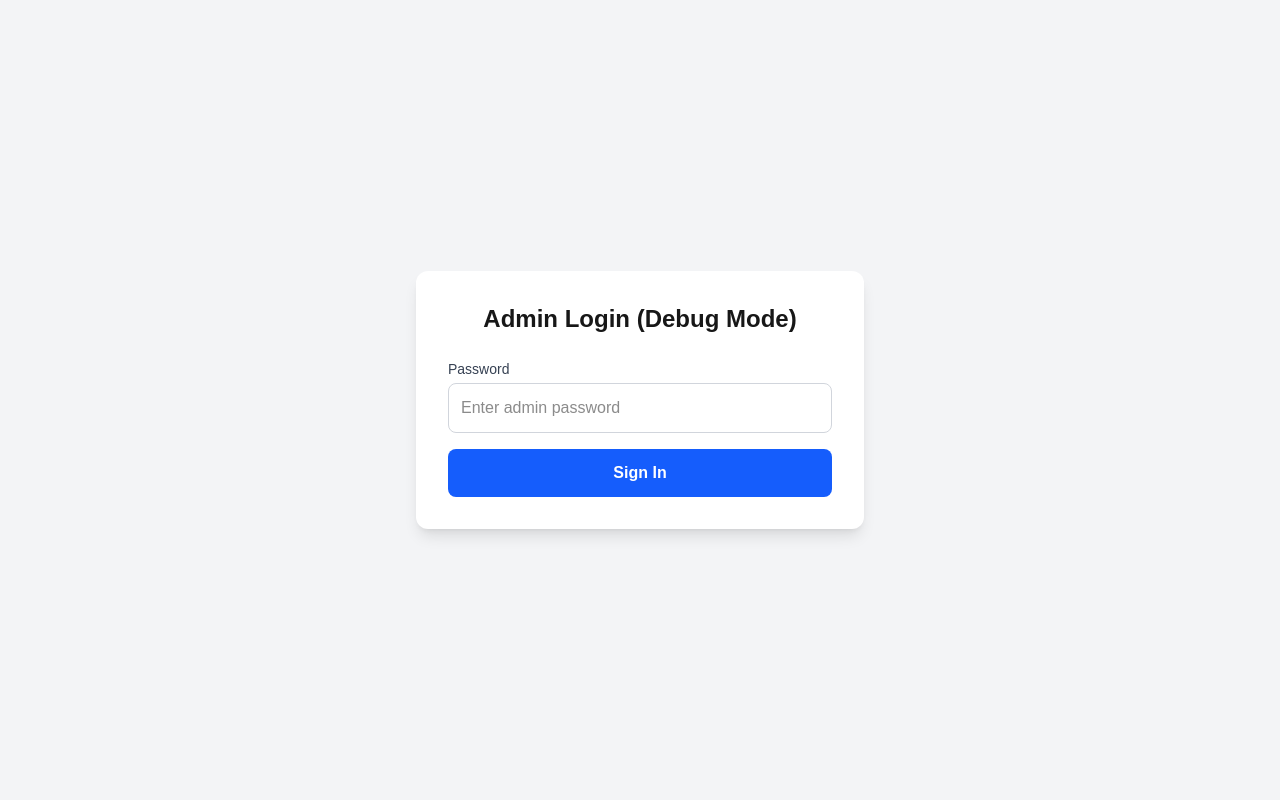
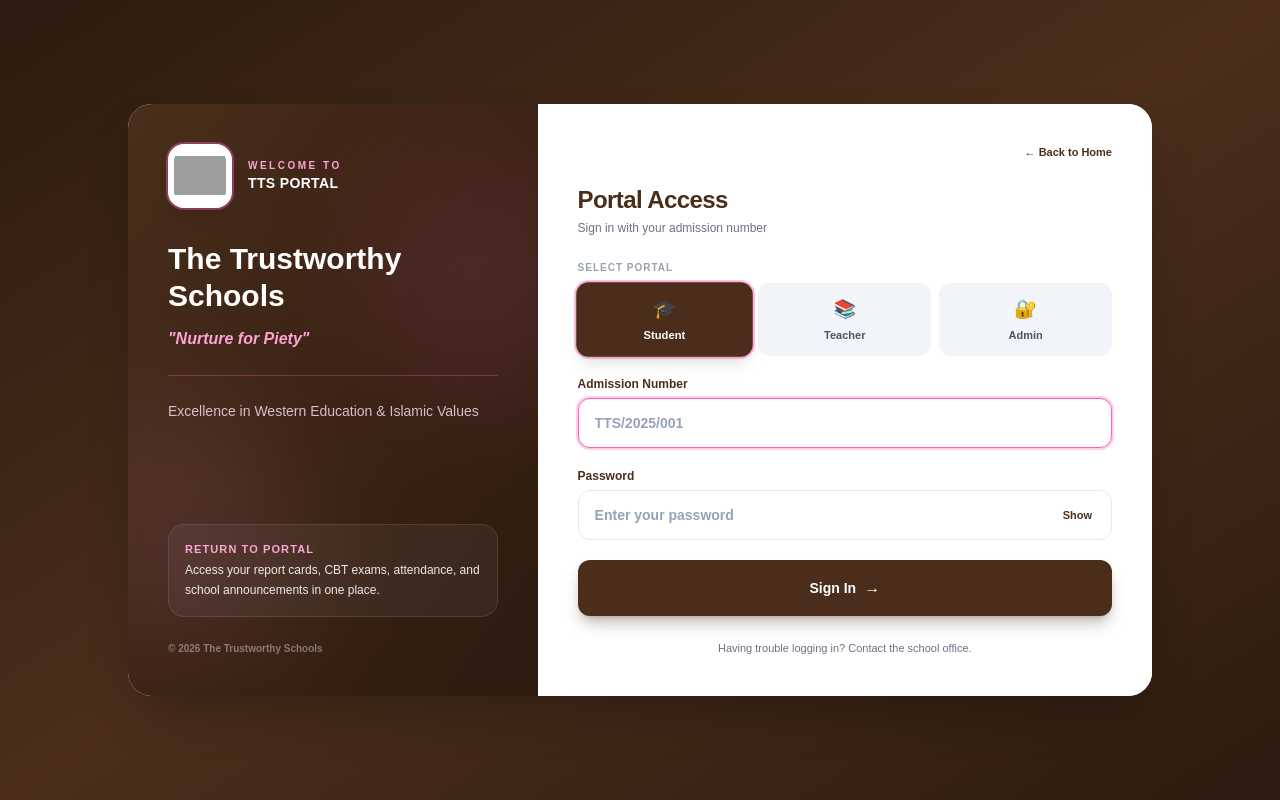
Before and after one commit to ideolixl-create/school-management-system, a Next.js app: page /login in a window 1280 px wide. Built offline with nearby package versions, Linux system fonts and the light colour scheme; grey boxes are pictures that could not be loaded.

Commit message:
feat: restored beautiful login page, fixed report card footer layout

```diff
--- a/src/app/login/page.tsx
+++ b/src/app/login/page.tsx
@@ -1,99 +1,241 @@
 'use client'
 
-import { useState } from 'react'
+import { useState, useRef, useEffect } from 'react'
 import { useRouter } from 'next/navigation'
+
+const SCHOOL = {
+  name: 'The Trustworthy Schools',
+  motto: 'Nurture for Piety',
+  tagline: 'Excellence in Western Education & Islamic Values',
+  logo: 'https://raw.githubusercontent.com/ideolixlearninghub/Trustworthy_schoolsexam/main/The%20trustworthy%20school%20logo.jpg',
+}
+
+type Role = 'student' | 'teacher' | 'admin'
+
+const ROLE_OPTIONS: { value: Role; label: string; icon: string; hint: string; redirect: string }[] = [
+  { value: 'student', label: 'Student', icon: '🎓', hint: 'Sign in with your admission number', redirect: '/portal/student' },
+  { value: 'teacher', label: 'Teacher', icon: '📚', hint: 'Sign in with your school email', redirect: '/portal/teacher' },
+  { value: 'admin',   label: 'Admin',   icon: '🔐', hint: 'Administrator access only',     redirect: '/portal/admin' },
+]
+
+function GlobalStyles() {
+  return (
+    <style dangerouslySetInnerHTML={{ __html: `
+      input, select, textarea, option { color: #1A2332 !important; background-color: #ffffff; }
+      input::placeholder, textarea::placeholder { color: #94a3b8 !important; opacity: 1; }
+      input:-webkit-autofill { -webkit-text-fill-color: #1A2332 !important; }
+      @keyframes fadeIn { from { opacity: 0; transform: translateY(6px); } to { opacity: 1; transform: translateY(0); } }
+      .animate-fade { animation: fadeIn 0.35s ease-out both; }
+    `}} />
+  )
+}
 
 export default function LoginPage() {
   const router = useRouter()
+
+  const [loginRole, setLoginRole] = useState<Role>('student')
+  const [identifier, setIdentifier] = useState('')
   const [password, setPassword] = useState('')
+  const [showPassword, setShowPassword] = useState(false)
+  const [loading, setLoading] = useState(false)
   const [error, setError] = useState<string | null>(null)
-  const [debugInfo, setDebugInfo] = useState<string | null>(null)
-  const [loading, setLoading] = useState(false)
+  const [success, setSuccess] = useState<string | null>(null)
+
+  const firstFieldRef = useRef<HTMLInputElement>(null)
+
+  useEffect(() => {
+    firstFieldRef.current?.focus()
+  }, [loginRole])
+
+  function changeRole(role: Role) {
+    if (role === loginRole) return
+    setLoginRole(role)
+    setIdentifier('')
+    setPassword('')
+    setError(null)
+    setSuccess(null)
+    setShowPassword(false)
+  }
 
   async function handleLogin(e: React.FormEvent) {
     e.preventDefault()
+    if (loading) return
+
+    setError(null)
+    setSuccess(null)
     setLoading(true)
-    setError(null)
-    setDebugInfo(null)
+
+    const endpoint =
+      loginRole === 'admin'   ? '/api/admin-login' :
+      loginRole === 'teacher' ? '/api/teacher-login' :
+                                '/api/student-login'
+
+    const payload =
+      loginRole === 'admin'   ? { password } :
+      loginRole === 'teacher' ? { email: identifier, password } :
+                                { admissionNumber: identifier, password }
 
     try {
-      const res = await fetch('/api/admin-login', {
+      const res = await fetch(endpoint, {
         method: 'POST',
         headers: { 'Content-Type': 'application/json' },
-        body: JSON.stringify({ password }),
+        body: JSON.stringify(payload),
       })
 
-      const data = await res.json()
+      const data = await res.json().catch(() => ({}))
 
       if (!res.ok) {
-        setError(data.error || 'Login failed')
+        setError(data?.error || 'Login failed. Please try again.')
         setLoading(false)
         return
       }
 
-      // --- DEBUGGING COOKIE CHECK ---
-      setDebugInfo('Login API returned 200 OK. Checking cookie...')
-
-      // Give the browser 500ms to save the cookie, then test the /api/me/admin route
-      setTimeout(async () => {
-        const checkRes = await fetch('/api/me/admin')
-        const checkData = await checkRes.json()
-
-        if (checkRes.ok) {
-          setDebugInfo('Success! Cookie is valid. Redirecting...')
-          router.push('/portal/admin')
-        } else {
-          setError(`Cookie Check Failed: ${checkData.error || checkRes.statusText}`)
-          setDebugInfo(`Status: ${checkRes.status}. Check Vercel logs for details.`)
-          setLoading(false)
-        }
-      }, 500)
-
-    } catch (err: any) {
-      setError(err.message || 'Network error')
+      const meta = ROLE_OPTIONS.find((r) => r.value === loginRole)!
+      setSuccess('Login successful. Redirecting…')
+      setTimeout(() => router.push(meta.redirect), 600)
+    } catch {
+      setError('Something went wrong. Check your internet connection and try again.')
       setLoading(false)
     }
   }
 
+  const currentRoleMeta = ROLE_OPTIONS.find((r) => r.value === loginRole)!
+
   return (
-    <div className="min-h-screen flex items-center justify-center bg-gray-100 p-4">
-      <div className="bg-white p-8 rounded-xl shadow-lg w-full max-w-md">
-        <h1 className="text-2xl font-bold mb-6 text-center">Admin Login (Debug Mode)</h1>
+    <>
+      <GlobalStyles />
+      <div className="min-h-screen bg-gradient-to-br from-[#2D1B0F] via-[#4A2E1B] to-[#2D1B0F] flex items-center justify-center p-3 sm:p-6">
+        <div className="w-full max-w-5xl bg-white rounded-3xl shadow-2xl overflow-hidden grid grid-cols-1 lg:grid-cols-5">
 
-        <form onSubmit={handleLogin} className="space-y-4">
-          <div>
-            <label className="block text-sm font-medium text-gray-700 mb-1">Password</label>
-            <input
-              type="password"
-              value={password}
-              onChange={(e) => setPassword(e.target.value)}
-              className="w-full border border-gray-300 rounded-lg p-3 focus:ring-2 focus:ring-blue-500 outline-none"
-              placeholder="Enter admin password"
-              required
-            />
+          <div className="hidden lg:flex lg:col-span-2 relative bg-gradient-to-br from-[#4A2E1B] via-[#3A2214] to-[#2D1B0F] text-white p-10 flex-col justify-between overflow-hidden">
+            <div className="absolute inset-0 opacity-10 pointer-events-none" aria-hidden="true">
+              <div className="absolute top-10 -right-20 w-64 h-64 rounded-full bg-pink-400 blur-3xl" />
+              <div className="absolute bottom-10 -left-20 w-64 h-64 rounded-full bg-pink-300 blur-3xl" />
             </div>
 
-          <button
-            type="submit"
-            disabled={loading}
-            className="w-full bg-blue-600 text-white font-bold py-3 rounded-lg hover:bg-blue-700 disabled:opacity-50"
+            <div className="relative z-10">
+              <div className="flex items-center gap-4 mb-8">
+                <img src={SCHOOL.logo} alt={SCHOOL.name} className="w-16 h-16 rounded-2xl bg-white p-1.5 object-contain shadow-lg ring-2 ring-pink-400/40" />
+                <div className="min-w-0">
+                  <p className="text-[10px] font-black tracking-[0.25em] text-pink-300 uppercase">Welcome to</p>
+                  <p className="font-black text-sm tracking-wide">TTS PORTAL</p>
+                </div>
+              </div>
+              <h1 className="text-3xl font-black leading-tight mb-3">{SCHOOL.name}</h1>
+              <p className="text-base italic text-pink-300 font-semibold mb-6">"{SCHOOL.motto}"</p>
+              <div className="h-px bg-pink-400/30 mb-6" />
+              <p className="text-sm text-pink-100/80 leading-relaxed font-medium">{SCHOOL.tagline}</p>
+            </div>
+
+            <div className="relative z-10">
+              <div className="bg-white/5 border border-white/10 rounded-2xl p-4 backdrop-blur-sm">
+                <p className="text-[11px] uppercase tracking-widest text-pink-300 font-bold mb-1">Return to Portal</p>
+                <p className="text-xs text-white/90 leading-relaxed">
+                  Access your report cards, CBT exams, attendance, and school announcements in one place.
+                </p>
+              </div>
+              <p className="text-[10px] text-white/40 mt-6 font-semibold">© {new Date().getFullYear()} {SCHOOL.name}</p>
+            </div>
+          </div>
+
+          <div className="col-span-1 lg:col-span-3 p-6 sm:p-10 bg-white">
+            <div className="lg:hidden flex items-center gap-3 mb-6 pb-6 border-b border-slate-100">
+              <img src={SCHOOL.logo} alt={SCHOOL.name} className="w-12 h-12 rounded-xl bg-white p-1 object-contain ring-1 ring-pink-200 shrink-0" />
+              <div className="min-w-0">
+                <p className="font-black text-sm text-[#4A2E1B] leading-tight truncate">{SCHOOL.name}</p>
+                <p className="text-[11px] text-[#4A2E1B]/60 italic font-semibold truncate">"{SCHOOL.motto}"</p>
+              </div>
+            </div>
+
+            <div className="mb-6 flex justify-end">
+              <button onClick={() => router.push('/')} className="text-[11px] font-bold text-[#4A2E1B] hover:text-pink-600 transition">
+                ← Back to Home
+              </button>
+            </div>
+
+            <div className="mb-6">
+              <h2 className="text-2xl font-black text-[#4A2E1B] tracking-tight">Portal Access</h2>
+              <p className="text-xs text-gray-500 mt-1">{currentRoleMeta.hint}</p>
+            </div>
+
+            <form onSubmit={handleLogin} className="space-y-5">
+              <div>
+                <p className="text-[10px] font-black uppercase tracking-widest text-gray-400 mb-2">Select Portal</p>
+                <div className="grid grid-cols-3 gap-2">
+                  {ROLE_OPTIONS.map((r) => {
+                    const active = loginRole === r.value
+                    return (
+                      <button key={r.value} type="button" onClick={() => changeRole(r.value)}
+                        className={`flex flex-col items-center justify-center py-3 rounded-xl text-[11px] font-bold transition-all ${
+                          active ? 'bg-[#4A2E1B] text-white shadow-lg ring-2 ring-pink-400/50 scale-[1.02]' : 'bg-slate-100 text-gray-600 hover:bg-slate-200'
+                        }`}
                       >
-            {loading ? 'Checking...' : 'Sign In'}
+                        <span className="text-lg mb-1">{r.icon}</span>
+                        <span>{r.label}</span>
                       </button>
-        </form>
+                    )
+                  })}
+                </div>
+              </div>
 
-        {error && (
-          <div className="mt-4 p-4 bg-red-50 border-l-4 border-red-500 text-red-700 text-sm">
-            <strong>Error:</strong> {error}
+              {loginRole !== 'admin' && (
+                <div className="animate-fade" key={loginRole}>
+                  <label htmlFor="identifier" className="block text-xs font-bold text-[#4A2E1B] mb-1.5">
+                    {loginRole === 'student' ? 'Admission Number' : 'Teacher Email'}
+                  </label>
+                  <input id="identifier" ref={firstFieldRef} type={loginRole === 'teacher' ? 'email' : 'text'}
+                    placeholder={loginRole === 'student' ? 'TTS/2025/001' : 'teacher@thetrustworthyschools.com'}
+                    value={identifier} onChange={(e) => setIdentifier(e.target.value)}
+                    required autoComplete={loginRole === 'teacher' ? 'email' : 'username'}
+                    className="w-full border px-4 py-3.5 rounded-xl text-sm bg-white text-gray-900 font-semibold border-slate-200 focus:outline-none focus:border-pink-400 focus:ring-2 focus:ring-pink-200 transition"
+                  />
                 </div>
               )}
 
-        {debugInfo && (
-          <div className="mt-4 p-4 bg-blue-50 border-l-4 border-blue-500 text-blue-800 text-sm font-mono">
-            {debugInfo}
+              {loginRole === 'admin' && (
+                <div className="animate-fade bg-amber-50 border border-amber-200 rounded-xl p-4 flex items-start gap-3">
+                  <span className="text-2xl leading-none">🔒</span>
+                  <div>
+                    <p className="text-xs font-black text-amber-900 uppercase tracking-wide">Admin Access</p>
+                    <p className="text-xs text-amber-800 mt-1 leading-relaxed">Administrator login requires only the admin password. Enter it below to continue.</p>
+                  </div>
                 </div>
               )}
+
+              <div>
+                <label htmlFor="password" className="block text-xs font-bold text-[#4A2E1B] mb-1.5">Password</label>
+                <div className="relative">
+                  <input id="password" ref={loginRole === 'admin' ? firstFieldRef : undefined} type={showPassword ? 'text' : 'password'}
+                    placeholder="Enter your password" value={password} onChange={(e) => setPassword(e.target.value)}
+                    required autoComplete="current-password"
+                    className="w-full border px-4 py-3.5 pr-16 rounded-xl text-sm bg-white text-gray-900 font-semibold border-slate-200 focus:outline-none focus:border-pink-400 focus:ring-2 focus:ring-pink-200 transition"
+                  />
+                  <button type="button" onClick={() => setShowPassword((v) => !v)} aria-label={showPassword ? 'Hide password' : 'Show password'}
+                    className="absolute right-3 top-1/2 -translate-y-1/2 text-[11px] font-bold text-[#4A2E1B] hover:text-pink-600 transition px-2 py-1"
+                  >
+                    {showPassword ? 'Hide' : 'Show'}
+                  </button>
                 </div>
               </div>
+
+              {error && <div role="alert" className="animate-fade bg-red-50 border-l-4 border-red-500 text-red-700 text-xs font-semibold rounded-r-lg px-4 py-3">{error}</div>}
+              {success && <div role="status" className="animate-fade bg-emerald-50 border-l-4 border-emerald-500 text-emerald-700 text-xs font-semibold rounded-r-lg px-4 py-3">{success}</div>}
+
+              <button type="submit" disabled={loading || !!success}
+                className="w-full bg-[#4A2E1B] hover:bg-[#382213] active:scale-[0.99] text-white py-4 rounded-xl font-black text-sm shadow-lg shadow-[#4A2E1B]/30 transition disabled:opacity-60 disabled:cursor-not-allowed flex items-center justify-center gap-2"
+              >
+                {loading && !success ? (
+                  <><span className="inline-block w-4 h-4 border-2 border-white border-t-transparent rounded-full animate-spin" />Logging in...</>
+                ) : (
+                  <>Sign In<span className="text-base">→</span></>
+                )}
+              </button>
+
+              <p className="text-[11px] text-center text-gray-500 font-medium pt-1">Having trouble logging in? Contact the school office.</p>
+            </form>
+          </div>
+        </div>
+      </div>
+    </>
   )
 }
```
Also changed, not shown: src/components/ReportCard.tsx (+25 -44 lines). Lines whose indentation alone changed are shown as unchanged.
